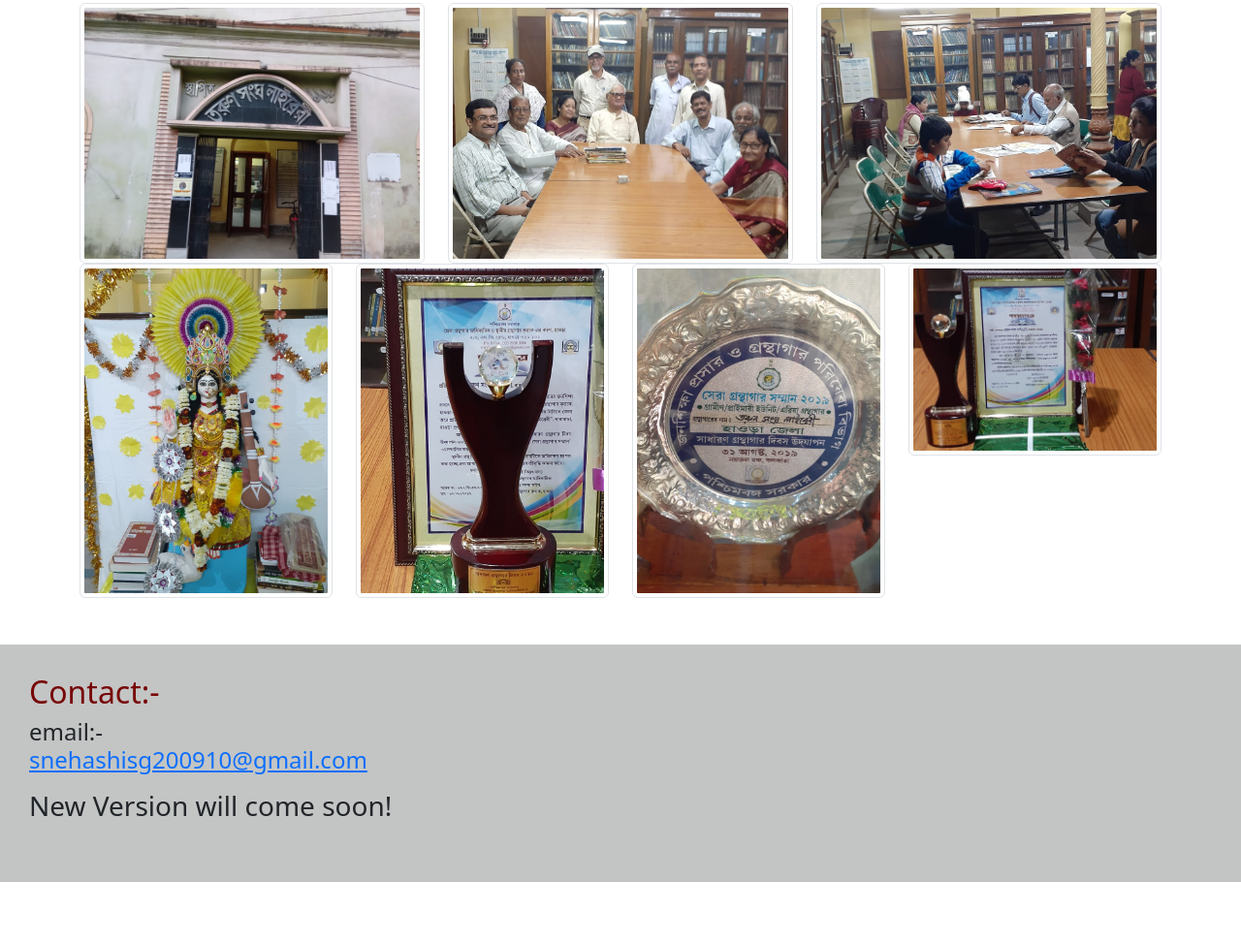
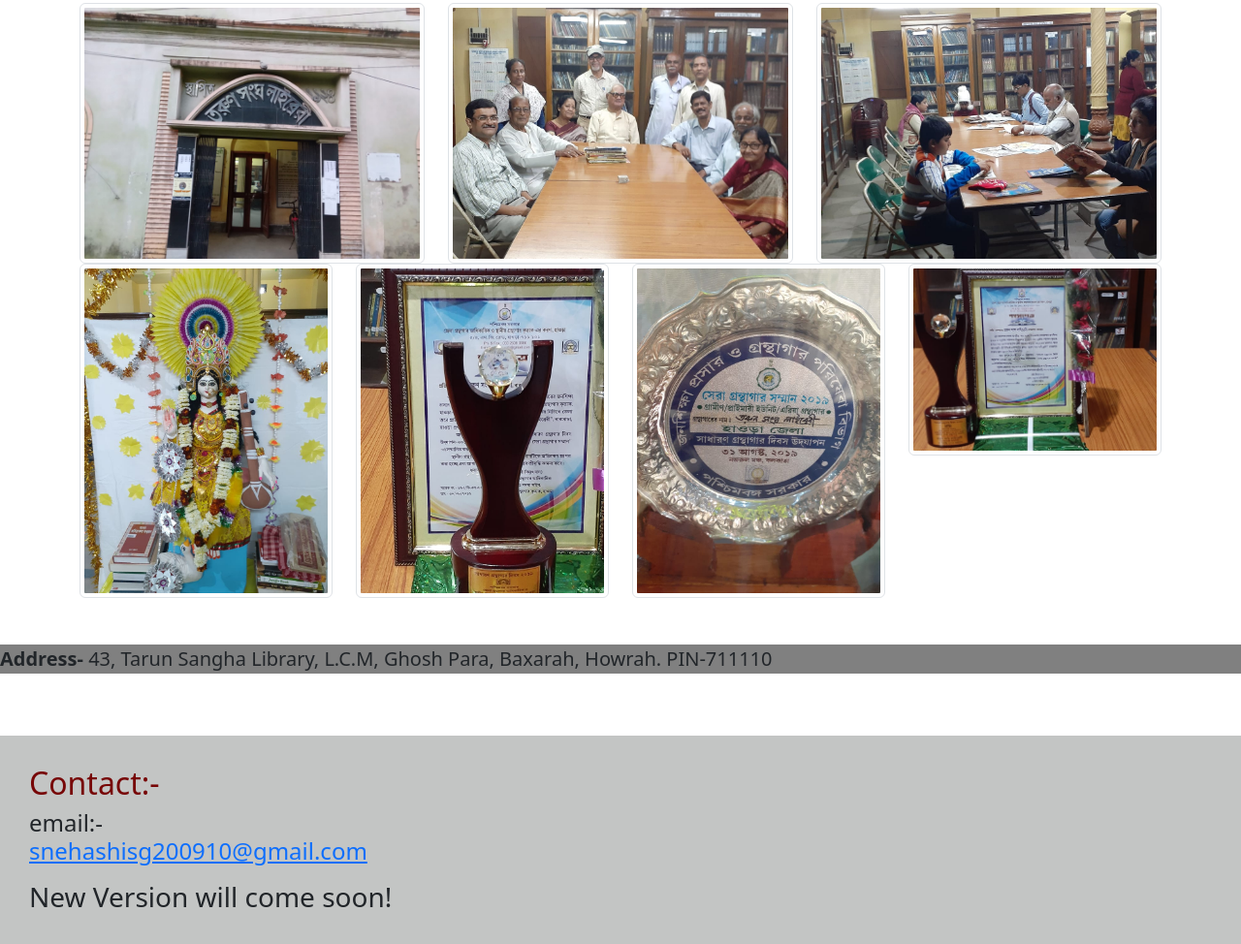
Before and after one commit to snehasisserver/tarunsanghalibrary, a plain HTML site: page index.html in a window 1280 px wide. Shown: the part 1394-2368 px from the top of the page at 97% size. Before the commit the page ends 2304 px from the top, so only its background shows below. Drawn offline with nearby package versions, Linux system fonts and the light colour scheme.

Commit message:
Update index.html
Added address in website
On 25th Aug 2024, 3:15 PM

```diff
--- a/index.html
+++ b/index.html
@@ -49,7 +49,14 @@ font-size: 20px;
         #cont{
             color: rgb(119, 6, 6);
         }
+        #ad1{
+         width:100%;
+         height:fit-content;
+         background-color: grey;
+         font-size: 20px;
 
+
+        }
     </style>
     </head>
   <body>
@@ -175,7 +182,10 @@ font-size: 20px;
           </div>
     </div>
 </center>
-
+<br><br>
+    <div id="ad1">
+      <p><b>Address-</b> 43, Tarun Sangha Library, L.C.M, Ghosh Para, Baxarah, Howrah. PIN-711110</p>
+    </div>
 <br><br>
 <div id="contact">
 <h2 id="cont">Contact:-</h2>
```
